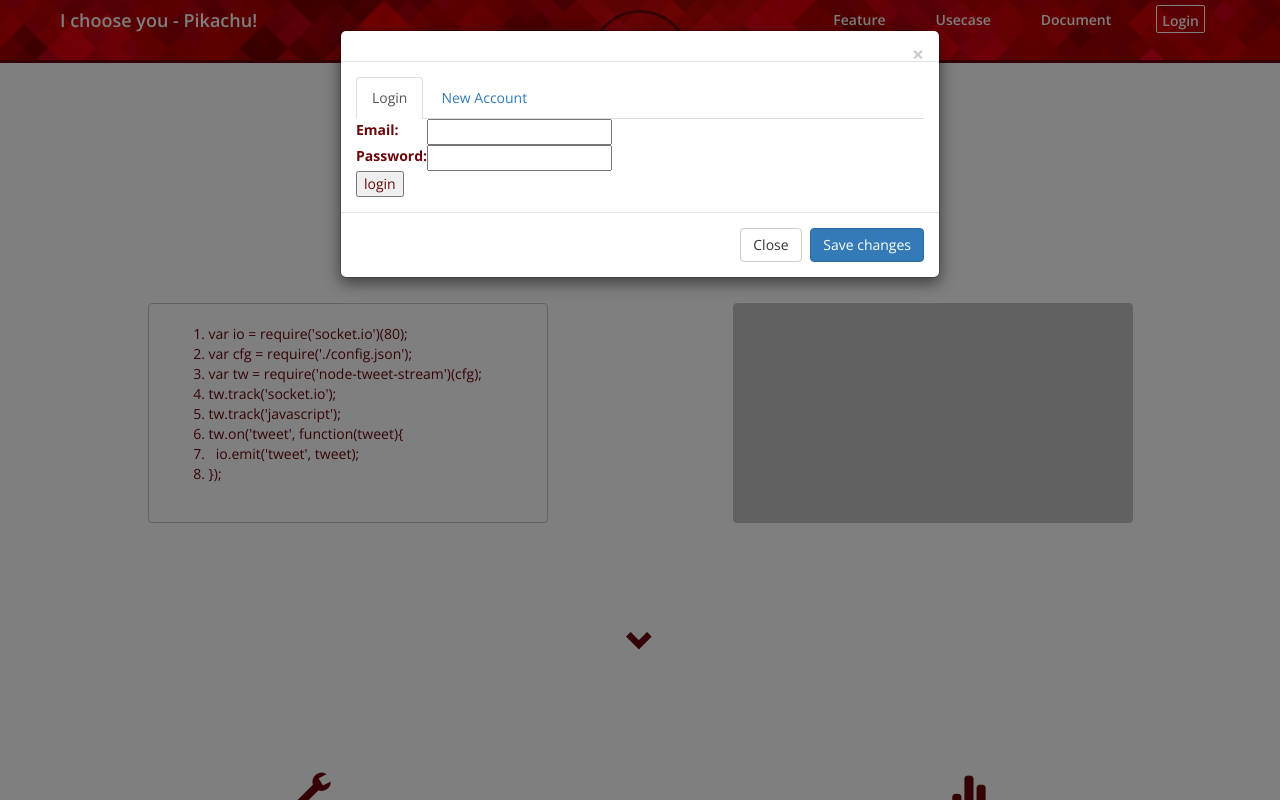
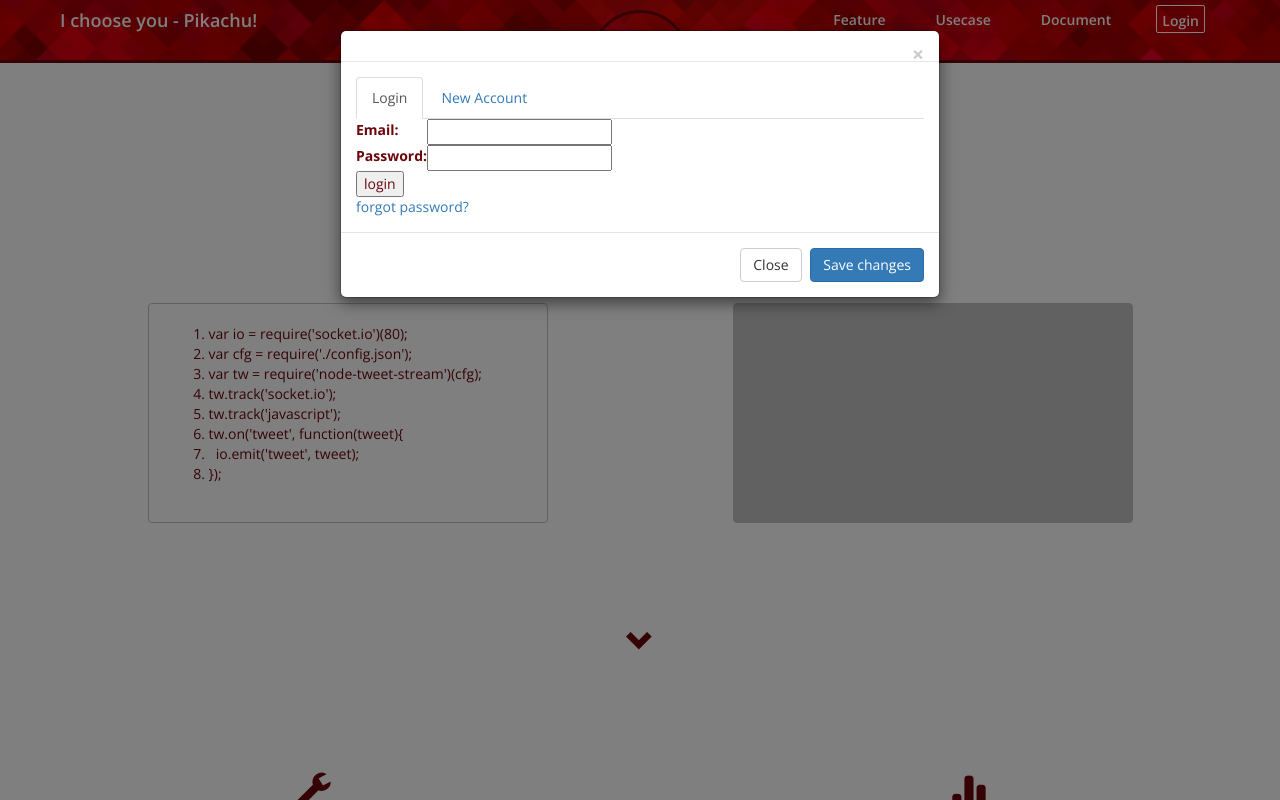
Before and after one commit to MyeongKim/QuesCheetah, a Django app: page / in a window 1280 px wide, after a click on "Login". Run offline with Django 3.2, Linux system fonts and the light colour scheme; some libraries are stand-ins or nearby versions.

Commit message:
ADD - sending email for password reset

```diff
--- a/I_choose_you_pikachu/settings.py
+++ b/I_choose_you_pikachu/settings.py
@@ -133,3 +133,7 @@ from django.core.urlresolvers import reverse_lazy
 # LOGIN_REDIRECT_URL = reverse_lazy('main:index')
 LOGIN_URL = reverse_lazy('main:user_login')
 LOGOUT_URL = '/logout'
+
+EMAIL_USE_TLS = True
+EMAIL_HOST_USER = 'asdf@gmail.com'
+EMAIL_HOST_PASSWORD = "password"
--- a/I_choose_you_pikachu/urls.py
+++ b/I_choose_you_pikachu/urls.py
@@ -1,7 +1,13 @@
 from django.conf.urls import url, include
 from django.contrib import admin
+from django.contrib.auth import views as auth_view
+
 
 urlpatterns = [
     url(r'^admin/', admin.site.urls),
+    url(r'^password/reset/done/$', auth_view.password_reset_done, name='password_reset_done'),
+    url(r'^password/reset/$', auth_view.password_reset, name='password_reset'),
+    url(r'^password/reset/confirm/(?P<uidb64>[0-9A-Za-z]+)-(?P<token>.+)', auth_view.password_reset_confirm, name='password_reset_confirm'),
+    url(r'^password/reset/confirm/complete/$', auth_view.password_reset_complete, name='password_reset_complete'),
     url(r'', include('main.urls', namespace='main')),
 ]
--- a/main/models.py
+++ b/main/models.py
@@ -26,7 +26,7 @@ class User(AbstractBaseUser, PermissionsMixin):
 
     created_date = models.DateTimeField(auto_now_add=True)
 
-    is_active = models.BooleanField(default=False)
+    is_active = models.BooleanField(default=True)
     is_staff = models.BooleanField(default=False)
 
     USERNAME_FIELD = 'email'
--- a/main/templates/main/pages/index.html
+++ b/main/templates/main/pages/index.html
@@ -237,18 +237,30 @@
                 type : "POST",
                 data : {email : email ,username:username, password : password},
                 success : function(json){
-                    alert("성공했습니다.");
-                    alert("json :"+json.msg);
-                    $('#login-tab a').tab('show')
-                    $('#signup-email').val('');
-                    $('#signup-username').val('');
-                    $('#signup-password').val('');
-                    $('#signup-passowrd2').val('');
+
+                    if(json.status){
+                        $('#tab-helper-msg').html("<div class='alert-box alert radius' data-alert>"+json.msg+
+                        "</div>");
+                        $('#login-tab a').tab('show')
+                        $('#signup-email').val('');
+                        $('#signup-username').val('');
+                        $('#signup-password').val('');
+                        $('#signup-password2').val('');
+                    } else {
+                        $('#tab-helper-msg').html("<div class='alert-box alert radius' data-alert>"+json.msg+
+                        "</div>");
+                    }
+
+
                 },
                 error : function(xhr, errmsg, err){
                     $('#tab-helper-msg').html("<div class='alert-box alert radius' data-alert>Oops! We have encountered an error: "+errmsg+
                         "</div>");
                     console.log(xhr.status + ": " + xhr.responseText);
+                    console.log('---------------');
+                    console.log(xhr);
+                    console.log('---------------');
+                    console.log(err);
                 }
             });
         }
@@ -264,7 +276,7 @@
                 user_signup(email, username, password);
 
             } else {
-                alert("비밀번호가 일치하지 않습니다.");
+                $('#tab-helper-msg').html("<div class='alert-box alert radius' data-alert>비밀번호가 일치하지 않습니다.</div>");
                 $('#signup-password').val('');
                 $('#signup-password2').val('');
             }
--- a/main/templates/main/pages/modal_login.html
+++ b/main/templates/main/pages/modal_login.html
@@ -59,7 +59,7 @@
                             <input type="submit" id='' value="login" />
                             <input type="hidden" name="next" value="{{ next }}" />
                             </form>
-
+                            <a href="{% url 'password_reset' %}">forgot password?</a>
                         </div>
                         <div role="tabpanel" class="tab-pane" id="signup">
                             {% if form.errors %}
--- a/main/views.py
+++ b/main/views.py
@@ -1,7 +1,9 @@
 import json
+from django.db import IntegrityError
 from django.contrib.auth.decorators import login_required
 from django.contrib.auth import authenticate, login, logout
-from django.http import HttpResponse, HttpResponseRedirect
+from django.contrib.auth.views import password_reset
+from django.http import HttpResponse, HttpResponseRedirect, JsonResponse
 from django.shortcuts import render, redirect
 from main.forms import UserForm, UserCreationForm
 from main.models import User, ApiKey
@@ -21,14 +23,23 @@ def user_signup(request):
 
     }
     if request.is_ajax():
+        response_data = {}
+
         postEmail = request.POST.get('email')
         postUsername = request.POST.get('username')
         postPassword = request.POST.get('password')
 
         user = User(email=postEmail, username=postUsername, password=postPassword)
-        user.save()
+        try:
+            user.save()
 
-        response_data = {}
+        except IntegrityError as e:
+            response_data['status'] = False
+            response_data['msg'] = '이미 가입되어있는 이메일입니다.'
+            return HttpResponse(json.dumps(response_data),
+                                content_type="application/json"
+                                )
+        response_data['status'] = True
         response_data['msg'] = '가입이 완료되었습니다.'
 
         return HttpResponse(
@@ -76,7 +87,8 @@ def user_login(request):
             # Return an 'invalid login' error message.
             return HttpResponse('로그인 실패')
     else:
-        next = request.GET['next']
+
+        next = request.GET.get('next')
         context.update({'next':next})
         return render(request, 'main/pages/login.html', context)
 
@@ -88,6 +100,10 @@ def user_logout(request):
 # TODO Unicode-objects must be encoded before hashing 에러 처리
 
 
+def password_reset(request):
+
+    return
+
 @login_required
 def apikey_new(request):
     context = {
```
